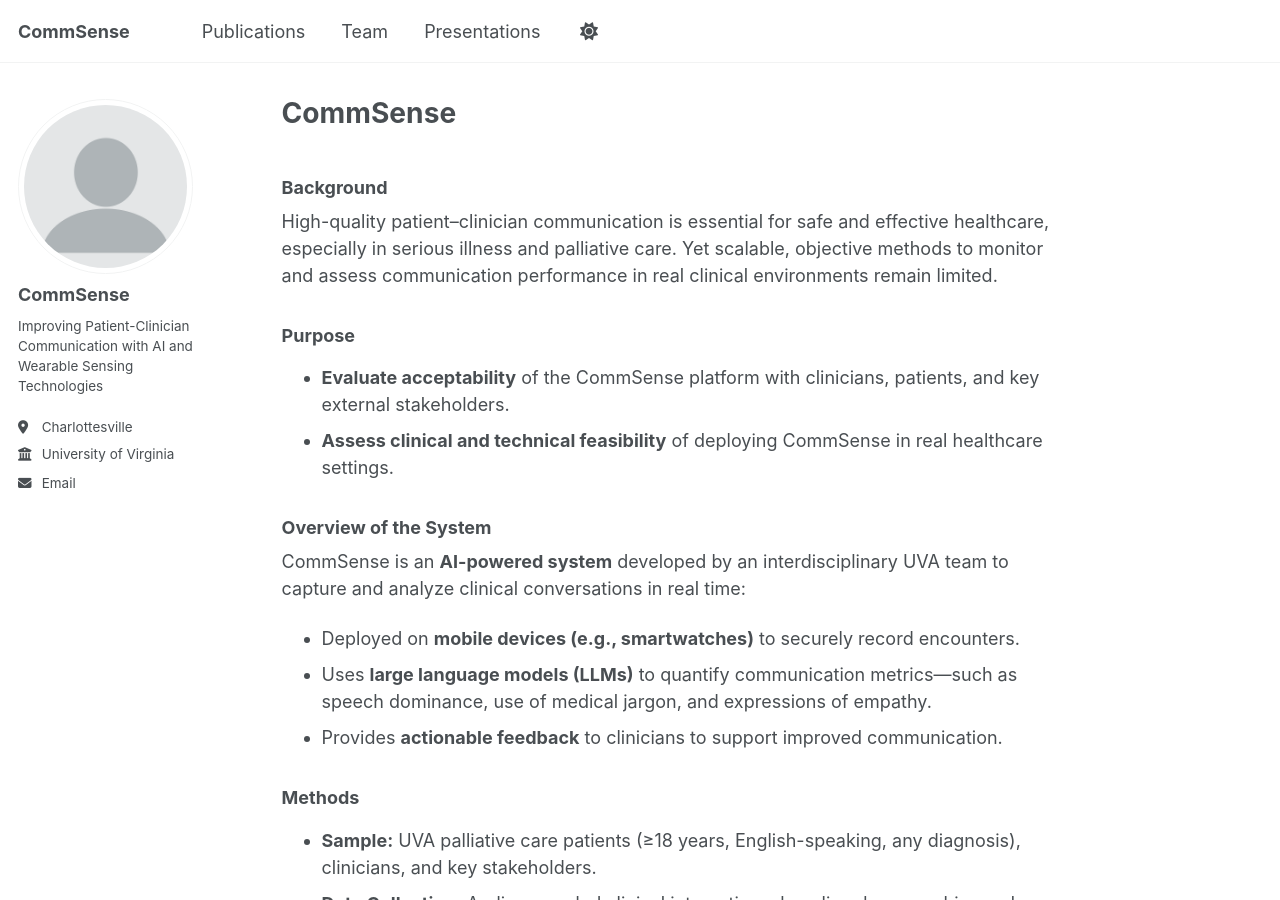
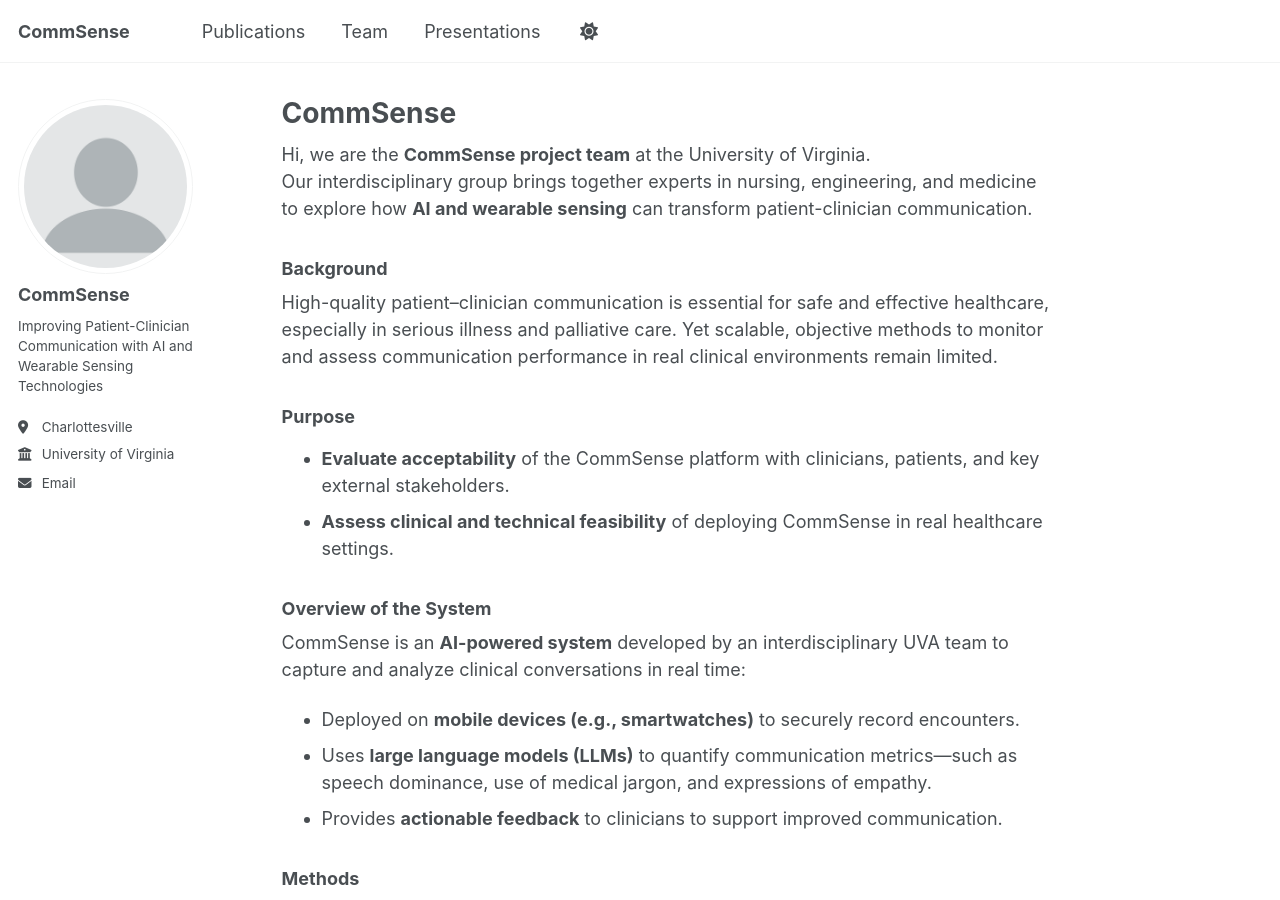
Before and after one commit to FangxuY/commsense-2, a Jekyll site: the page built from _pages/about.md, in a window 1280 px wide and 900 px high. Built offline with Jekyll 4.4.1, drawn with Linux system fonts in a browser that asks for light colours; a script that is not in the unit is left out.

Commit message:
add introduction

```diff
--- a/_pages/about.md
+++ b/_pages/about.md
@@ -7,14 +7,15 @@
   - /about.html
 ---
 
+Hi, we are the **CommSense project team** at the University of Virginia.
+Our interdisciplinary group brings together experts in nursing, engineering, and medicine to explore how **AI and wearable sensing** can transform patient-clinician communication.
+
 ### Background
 High-quality patient–clinician communication is essential for safe and effective healthcare, especially in serious illness and palliative care. Yet scalable, objective methods to monitor and assess communication performance in real clinical environments remain limited.
-
 
 ### Purpose
 * **Evaluate acceptability** of the CommSense platform with clinicians, patients, and key external stakeholders.
 * **Assess clinical and technical feasibility** of deploying CommSense in real healthcare settings.
-
 
 ### Overview of the System
 CommSense is an **AI-powered system** developed by an interdisciplinary UVA team to capture and analyze clinical conversations in real time:
@@ -23,28 +24,23 @@
 * Uses **large language models (LLMs)** to quantify communication metrics—such as speech dominance, use of medical jargon, and expressions of empathy.
 * Provides **actionable feedback** to clinicians to support improved communication.
 
-
 ### Methods
 * **Sample:** UVA palliative care patients (≥18 years, English-speaking, any diagnosis), clinicians, and key stakeholders.
 * **Data Collection:** Audio-recorded clinical interactions; baseline demographics and surveys; post-encounter surveys; stakeholder interviews.
 * **Analysis:** Descriptive survey statistics, thematic analysis of interviews, and benchmarking of CommSense performance metrics (balanced accuracy, precision) against ground truth.
 * **Integration:** Compared human transcripts with CommSense AI outputs, gathered clinician feedback on usability and visuals, and explored integration with health systems.
 
-
 ### Results at a Glance
 * **Conversations captured:** 51 unique encounters with 7 clinicians and 36 patients (as of Aug 2025).
 * **Stakeholders interviewed:** 14 participants on CommSense implementation in healthcare systems.
 * **Performance:** LLM-based models demonstrated strong balanced accuracy compared with non-LLM models.
 
-
 ### Conclusions & Next Steps
 CommSense shows **promising feasibility and acceptability** as an AI-driven platform to enhance clinical communication.
 Next steps include scaling deployment within healthcare systems and refining the LLM-based communication metrics for broader clinical impact.
 
-
 ### Funding
 Supported by the **Gordon & Betty Moore Foundation**, the **Nurse Leaders and Innovators Fellows Program**, and the **UVA EIM Seed Pilot Program**.
-
 
 ### Collaborating Institutions
 * University of Virginia (UVA) School of Nursing
```
